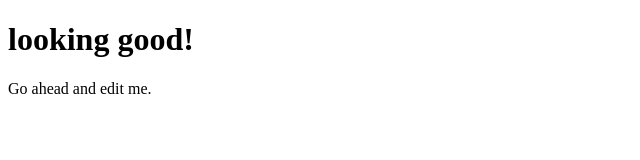
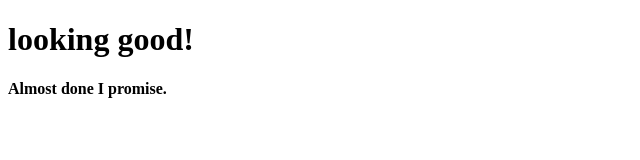
Before and after one commit to jdmar3-comp426/a00-FangchenChen, a website: page index.html in a window 1280 px wide. Shown: the full height of the page, 0-640 px from the left. Drawn offline with Linux system fonts and the light colour scheme.

Commit message:
changed text

```diff
--- a/index.html
+++ b/index.html
@@ -8,7 +8,7 @@
     <body>
         <div>
             <h1>looking good!</h1>
-            <p>Go ahead and edit me.</p>
+            <p><strong>Almost done I promise.</p>
         </div>
     </body>
 </html>
```
